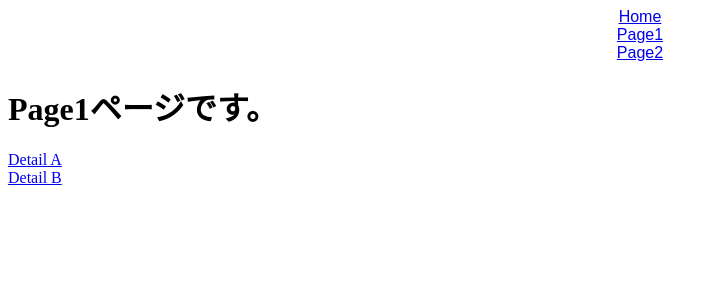
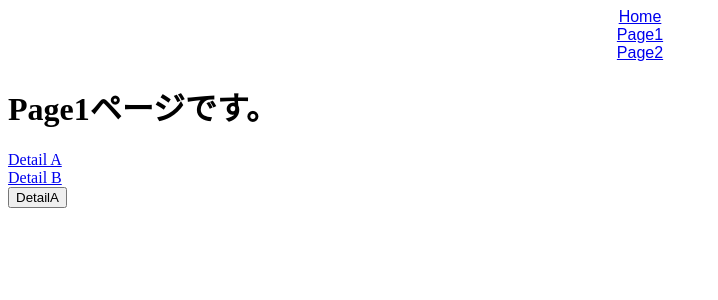
Before and after one commit to nobitanha/React_InlineStyle, a React (Create React App) app: page /page1 in a window 1280 px wide. Shown: the top 300 px of the page, without its empty margins (0-718 px from the left). Built offline with nearby package versions, Linux system fonts and the light colour scheme.

Commit message:
Page transition using javascript + Import useHistory library -> khai bao : const history = useHistory(); + history.push("XXX"): XXX la path cua trang web moi + history.goBack(): tro ve trang truoc do

```diff
--- a/src/Page1.jsx
+++ b/src/Page1.jsx
@@ -1,14 +1,21 @@
-import { Link } from "react-router-dom";
+import { Link, useHistory } from "react-router-dom";
 
 export const Page1 = () => {
   const arr = [...Array(100).keys()];
-  console.log(arr);
+  const history = useHistory();
+
+  const onClickDetailA = () => {
+    history.push("/page1/detailA");
+  };
+
   return (
     <div>
       <h1> Page1ページです。</h1>
       <Link to={{ pathname: "/page1/detailA", state: arr }}>Detail A</Link>
       <br />
       <Link to="/page1/detailB">Detail B</Link>
+      <br />
+      <button onClick={onClickDetailA}>DetailA</button>
     </div>
   );
 };
--- a/src/Page1DetailA.jsx
+++ b/src/Page1DetailA.jsx
@@ -1,11 +1,15 @@
-import { useLocation } from "react-router-dom";
+import { useHistory, useLocation } from "react-router-dom";
 
 export const Page1DetailA = () => {
   const location = useLocation;
   console.log(location);
+  const history = useHistory();
+
+  const onClickBack = () => history.goBack();
   return (
     <div>
       <h1> Page1 Detail A ページです。</h1>
+      <button onClick={onClickBack}>戻る</button>
     </div>
   );
 };
```
